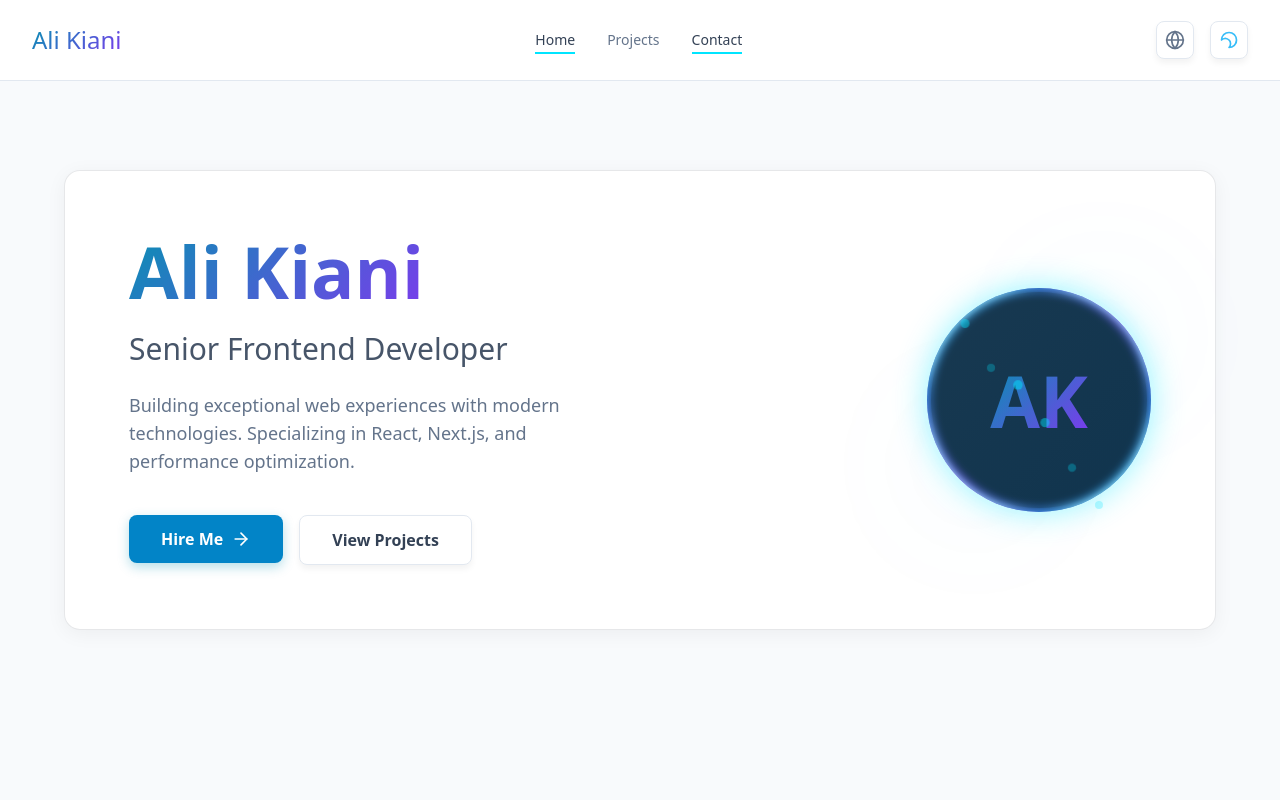
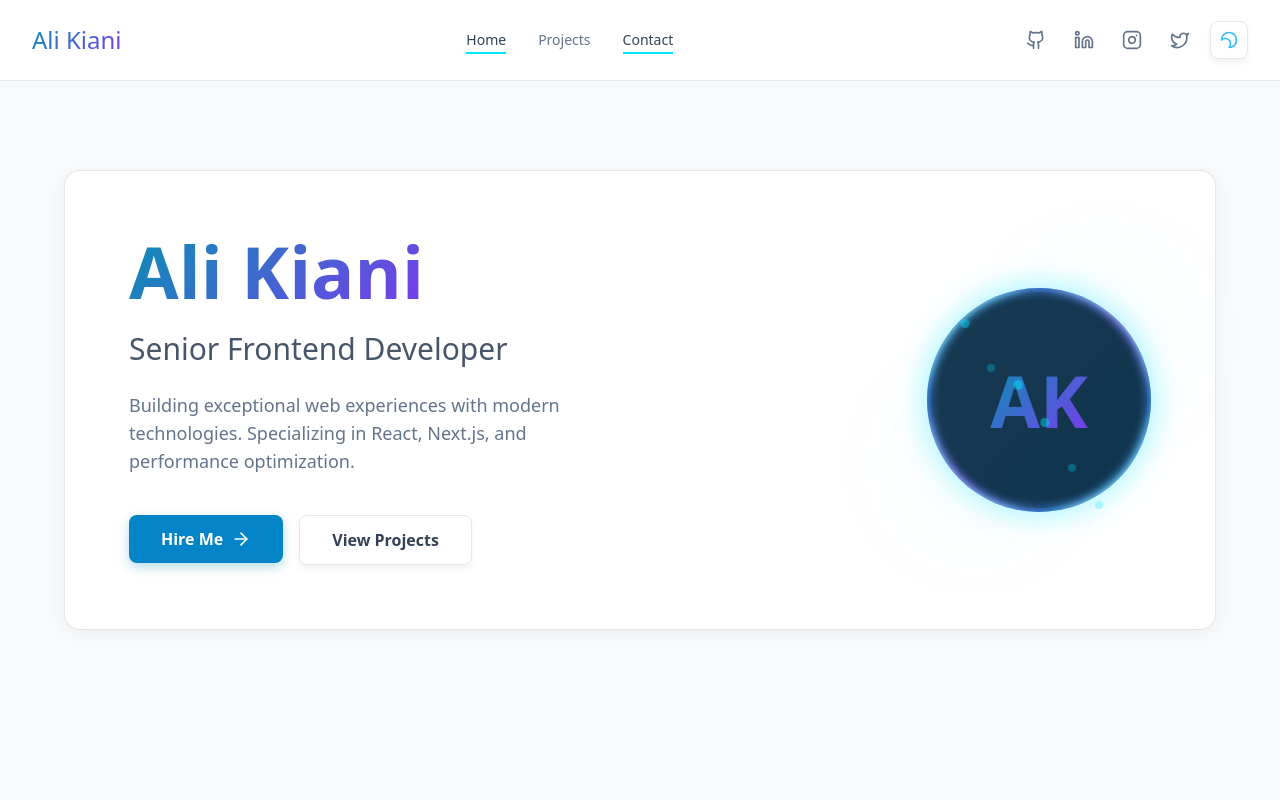
Before and after one commit to ali7887/portfolio, a Next.js app: page / in a window 1280 px wide. Shown: the top 800 px of the page. Built offline with nearby package versions, Linux system fonts and the light colour scheme.

Commit message:
hase 2 - dd social icons to header

```diff
--- a/src/components/layout/Header.tsx
+++ b/src/components/layout/Header.tsx
@@ -4,7 +4,7 @@ import { useState, useEffect } from 'react';
 import Link from 'next/link';
 import { usePathname } from 'next/navigation';
 import { motion, AnimatePresence } from 'framer-motion';
-import { Menu, X, Globe } from 'lucide-react';
+import { Menu, X, Github, Linkedin, Instagram, Twitter } from 'lucide-react';
 import { ThemeToggle } from '@/components/shared/ThemeToggle';
 import { cn } from '@/lib/utils';
 
@@ -12,6 +12,13 @@ const navLinks = [
   { name: 'Home', href: '/' },
   { name: 'Projects', href: '/projects' },
   { name: 'Contact', href: '#contact' },
+];
+
+const socialLinks = [
+  { name: 'GitHub', url: 'https://github.com/ali7887', icon: Github },
+  { name: 'LinkedIn', url: 'https://www.linkedin.com/in/alikiani78/', icon: Linkedin },
+  { name: 'Instagram', url: 'https://www.instagram.com/alikiani.design', icon: Instagram },
+  { name: 'Twitter', url: 'https://x.com/alikiani78', icon: Twitter },
 ];
 
 /**
@@ -104,15 +111,23 @@ export function Header() {
           </div>
 
           {/* Right side actions */}
-          <div className="flex items-center gap-4">
-            {/* Language switcher placeholder */}
-            <button
-              type="button"
-              aria-label="Change language"
-              className="glass-card p-2 rounded-lg hover:bg-white/[0.06] transition-colors hidden sm:flex"
-            >
-              <Globe className="w-5 h-5 text-text-secondary" />
-            </button>
+          <div className="flex items-center gap-3">
+            {/* Social Icons */}
+            {socialLinks.map((link) => {
+              const Icon = link.icon;
+              return (
+                <a
+                  key={link.name}
+                  href={link.url}
+                  target="_blank"
+                  rel="noopener noreferrer"
+                  aria-label={link.name}
+                  className="p-2 rounded-lg hover:bg-white/[0.08] transition-colors text-text-secondary hover:text-accent-primary hidden sm:flex"
+                >
+                  <Icon className="w-5 h-5" />
+                </a>
+              );
+            })}
 
             <ThemeToggle />
 
@@ -187,6 +202,28 @@ export function Header() {
                     </motion.div>
                   );
                 })}
+
+                {/* Social Icons in Mobile Menu */}
+                <div className="flex items-center gap-3 pt-4 border-t border-white/[0.08]">
+                  {socialLinks.map((link) => {
+                    const Icon = link.icon;
+                    return (
+                      <motion.a
+                        key={link.name}
+                        href={link.url}
+                        target="_blank"
+                        rel="noopener noreferrer"
+                        aria-label={link.name}
+                        initial={{ opacity: 0, scale: 0.8 }}
+                        animate={{ opacity: 1, scale: 1 }}
+                        transition={{ delay: navLinks.length * 0.1 }}
+                        className="p-2 rounded-lg hover:bg-white/[0.08] transition-colors text-text-secondary hover:text-accent-primary"
+                      >
+                        <Icon className="w-5 h-5" />
+                      </motion.a>
+                    );
+                  })}
+                </div>
               </nav>
             </motion.div>
           </>
```
